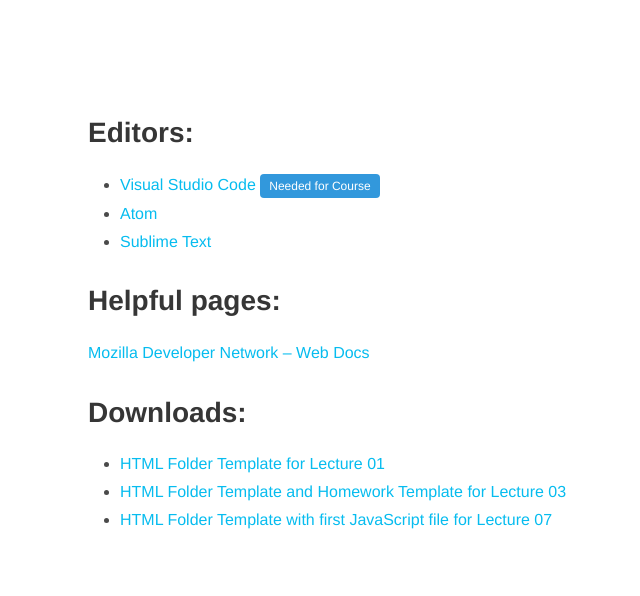
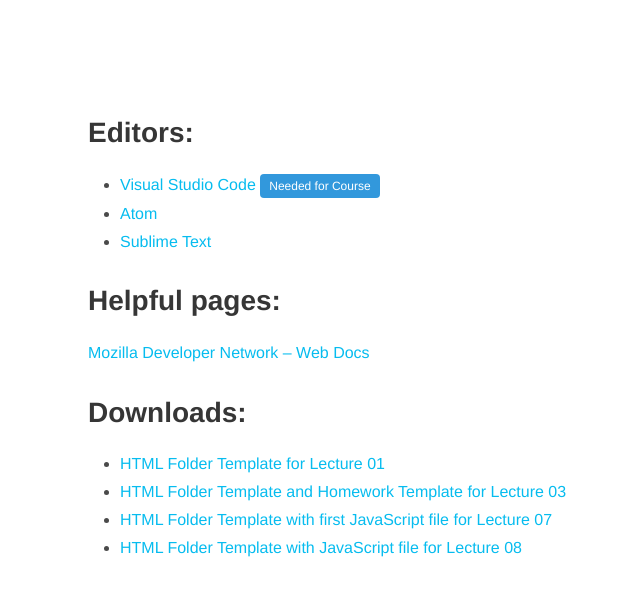
Before and after one commit to Jones-S/web-dev-zhdk-2021, a website: page docs/pages/resources.html in a window 1280 px wide. Shown: the part 168-764 px from the top of the page, without its empty margins (0-640 px from the left). Drawn offline with Linux system fonts and the light colour scheme.

Commit message:
[Update] Add lesson 08 downloads to download page

```diff
--- a/docs/pages/resources.html
+++ b/docs/pages/resources.html
@@ -91,6 +91,7 @@
           <li><a href="../downloads/lesson-01.zip">HTML Folder Template for Lecture 01</a></li>
           <li><a href="../downloads/lesson-03.zip">HTML Folder Template and Homework Template for Lecture 03</a></li>
           <li><a href="../downloads/lesson-07.zip">HTML Folder Template with first JavaScript file for Lecture 07</a></li>
+          <li><a href="../downloads/lesson-08.zip">HTML Folder Template with JavaScript file for Lecture 08</a></li>
         </ul>
 
       </div>
```
